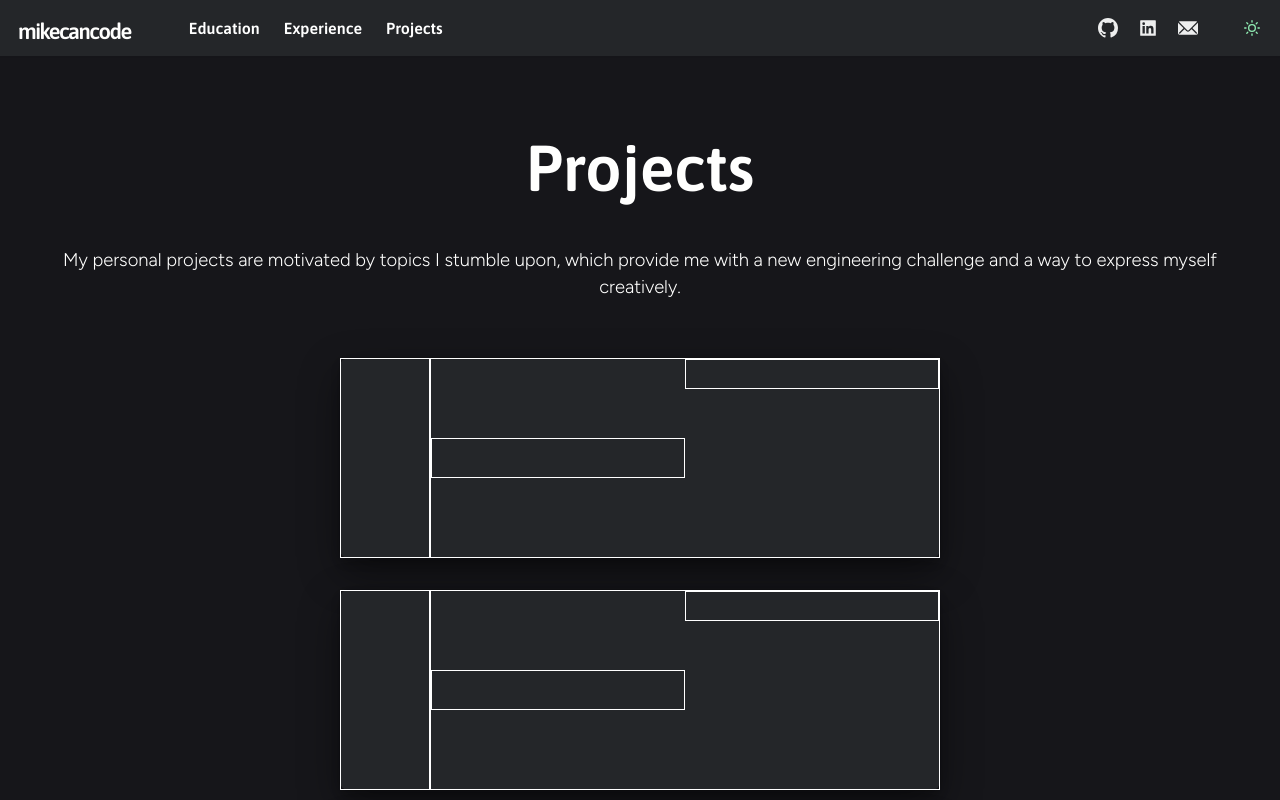
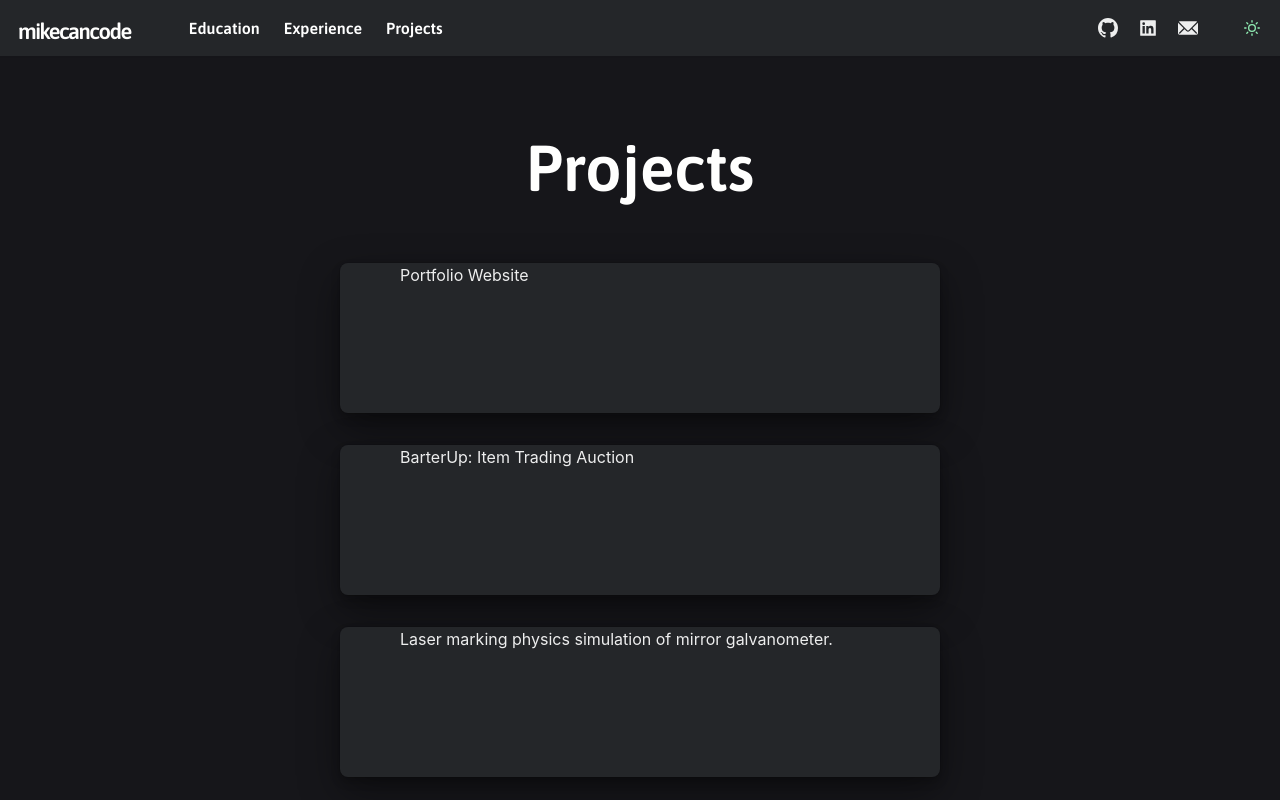
Before and after one commit to bcabau1/mike-can-code, a Next.js app: page /projects in a window 1280 px wide. Shown: the top 800 px of the page. Built offline with nearby package versions, Linux system fonts and the light colour scheme.

Commit message:
project boxes function

```diff
--- a/components/projectbanner.js
+++ b/components/projectbanner.js
@@ -7,7 +7,7 @@ export default function ProjectBanner(props) {
             <Flex
             key={props.id}
             w='600px'
-            h='200px'
+            h='150px'
             m='4'
             justify='center'
             align='center'
@@ -15,16 +15,14 @@ export default function ProjectBanner(props) {
             bg={useColorModeValue('#fffffe', '#242629')}
             boxShadow={useColorModeValue('lg', 'dark-lg')}
             >
-                <Flex position='relative' w='15%' h='100%' border='1px solid white'>
+                <Flex position='relative' w='10%' h='100%' >
 
                 </Flex>
-                <Flex position='relative' w='85%' h='100%' border='1px solid white'>
-                    <Flex position='relative' w='100%' h='20%' marginBottom='auto' marginTop='auto' border='1px solid white'>
+                <Flex position='relative' w='90%' h='100%' >
+                    <Flex position='relative' w='100%' h='20%'  >
+                        {props.summary}
+                    </Flex>
 
-                    </Flex>
-                    <Flex position='relative' w='100%' h='15%' border='1px solid white'>
-
-                    </Flex>
                 </Flex>
 
             </Flex>
--- a/components/snippetbio.js
+++ b/components/snippetbio.js
@@ -4,7 +4,7 @@ import { Box, Text, useColorModeValue } from '@chakra-ui/react'
 export default function SnippetBio({children})    {
 
     return (
-            <Box minH="10px" borderRadius={'sm'} mr='0' mb={10} mt={10} >
+            <Box minH="10px" borderRadius={'sm'} my={10} >
                 <Text  ml="0px" mr="0px" textAlign='center' fontSize='calc(12px + .5vw)' fontFamily={'snippit'} color={useColorModeValue('#2d333a','#fffffe')}>
                     {children}
                 </Text>
--- a/pages/projects.js
+++ b/pages/projects.js
@@ -1,6 +1,6 @@
 import Timeline from "../components/timeline"
 import PageAnimate from "../components/layouts/pageanimate"
-import { Heading, Box, Flex } from "@chakra-ui/react"
+import { Heading, Box, Flex, Image } from "@chakra-ui/react"
 import AttributeFooter from "../components/footer"
 import ProjectBanner from "../components/projectbanner"
 import SnippetBio from "../components/snippetbio"
@@ -46,13 +46,9 @@ export default function Projects(router)  {
     return (
         <PageAnimate>
             <Flex position='relative' w = '100%' textAlign='center' flexWrap='wrap' overflow='auto' alignItems='center' justifyContent='space-evenly' py='6%'>
-                <Heading  w='100%' as="h3" variant="tab-title" id='proj'>
+                <Heading  w='100%' as="h3" variant="tab-title" id='proj' mb='10'>
                     Projects
                 </Heading>
-                <SnippetBio>
-                        My personal projects are motivated by topics I stumble upon, which
-                        provide me with a new engineering challenge and a way to express myself creatively.
-                    </SnippetBio>
                 {<ProjectCards projects={projects}/>}
             </Flex>
             <AttributeFooter>© 2022 Brian Cabau. All Rights Reserved. Icons created by IwitoStudio - Flaticon</AttributeFooter>
```
